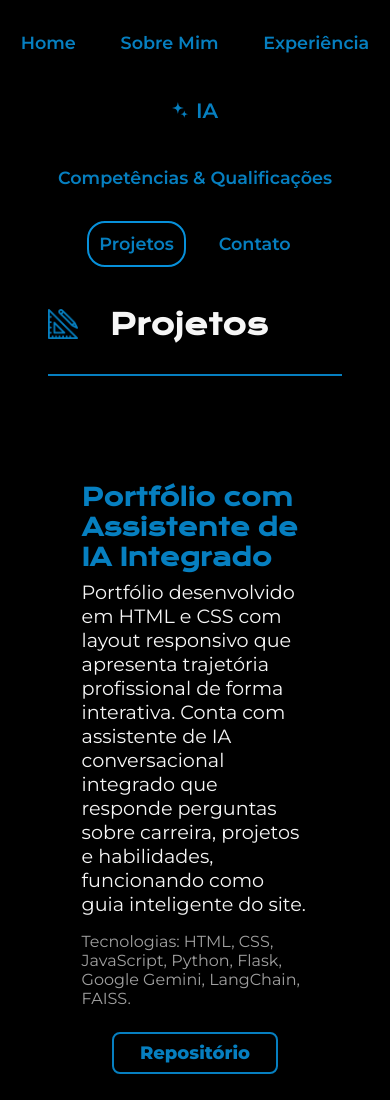
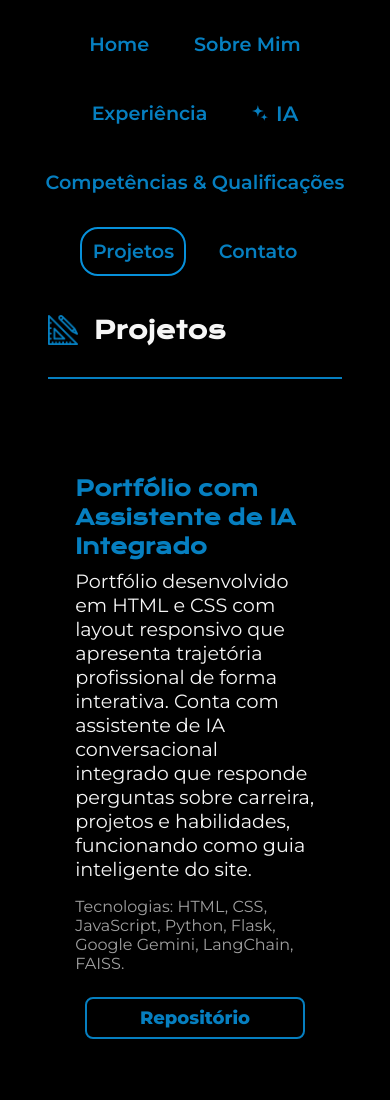
Before and after one commit to brunoamrls/portfolio-assistente-ia, a plain HTML site: page projects.html in a window 390 px wide. Shown: the top 1100 px of the page. Drawn offline with nearby package versions, Linux system fonts and the light colour scheme.

Commit message:
Correção da responsividade

```diff
--- a/style/style.css
+++ b/style/style.css
@@ -91,6 +91,7 @@ main {
     display: flex;
     align-items: center;
     justify-content: space-between;
+    margin-bottom: 6.25rem;
     gap: 5.13rem;
 }
 
@@ -324,6 +325,7 @@ main {
 
 .apresentacao-vertical {
     padding: 5% 8%;
+    margin-bottom: 6.25rem;
     display: flex;
     flex-direction: column-reverse;
     align-items: center;
@@ -590,15 +592,24 @@ main {
     }
 
     .apresentacao__conteudo {
-        width: 500%;
+        width: auto;
     }
 
     .apresentacao__imagem {
         width: 70%;
     }
 
+    .bloco-conteudo,
+    .container-principal {
+        margin-left: 5%;
+        margin-right: 5%;
+    }
+
+    /* Página do Assistente de IA */
     .apresentacao-ia {
         padding: 8% 8% 20%;
+        margin-bottom: 6.25rem;
+        margin-top: 4rem;
     }
 
     .chat-container {
@@ -606,9 +617,17 @@ main {
         height: 37.5rem;
         margin: 10%;
     }
+
+    .titulo-com-icone {
+        display: flex;
+        align-items: center;
+        gap: 1rem;
+    }
 }
 
 @media (max-width: 768px) {
+
+    /* CABEÇALHO */
     .cabecalho__menu {
         gap: 1.25rem;
     }
@@ -622,13 +641,55 @@ main {
         width: 1rem;
     }
 
+    /* CONTEÚDO PRINCIPAL */
     .apresentacao__conteudo {
-        width: 95%;
+        width: auto;
     }
 
+    .apresentacao__conteudo__titulo {
+        font-size: 1.5rem;
+        text-align: center;
+    }
+
+    .apresentacao__conteudo__paragrafo {
+        font-size: 1.2rem;
+    }
+
+    /* IMAGEM */
     .apresentacao__imagem {
         width: 80%;
     }
+
+    .bloco-conteudo,
+    .container-principal,
+    .experiencia__item {
+        margin-left: 1.5%;
+        margin-right: 1.5%;
+        padding: 1.2rem;
+    }
+
+    /* EXPERIÊNCIA */
+    .experiencia__item__lista {
+        padding-left: 0.8rem;
+        font-size: 1.1rem;
+    }
+
+    .experiencia__item__titulo {
+        font-size: 1.3rem;
+        line-height: 1.4;
+    }
+
+    .experiencia__item__subtitulo {
+        font-size: 0.95rem;
+        margin-bottom: 0.8rem;
+    }
+
+    /* ÍCONES */
+    .titulo-icone {
+        width: 1.88rem;
+        height: 1.88rem;
+    }
+
 
     .projeto-card__links {
         flex-direction: column;
@@ -639,43 +700,35 @@ main {
         width: 70%;
         text-align: center;
     }
-}
 
-@media (max-width: 767px) {
-    .apresentacao__conteudo__titulo {
-        font-size: 1.8rem;
-        text-align: center;
-    }
-
-    .apresentacao__conteudo__paragrafo {
-        font-size: 1.2rem;
-    }
-
-    .cabecalho__menu__link {
-        font-size: 1.1rem;
-    }
-
-    .titulo-icone {
-        width: 1.88rem;
-        height: 1.88rem;
-    }
-
+    /* ASSISTENTE DE IA */
     .apresentacao-ia {
-        padding: 0;
+        padding: 2%;
     }
 
     .chat-container {
+        max-width: 90%;
+        width: 98%;
+        margin: 0 auto;
         height: 100%;
         border: none;
     }
 
-    .projeto-card__links {
-        flex-direction: column;
+    /* CONTATO */
+    .bloco-conteudo .contato-container {
+        gap: 0.63rem;
+
     }
 
-    .projeto-card__botao {
-        width: 50%;
-        text-align: center;
+    .contato-links {
+        flex-direction: column;
+        align-items: center;
+        gap: 1.5rem;
+    }
+
+    .contato-links .projeto-card__botao {
+        width: 80%;
+        justify-content: center;
     }
 
     .bloco-conteudo .contato-container {
```
Also changed, not shown: 1 other file.
